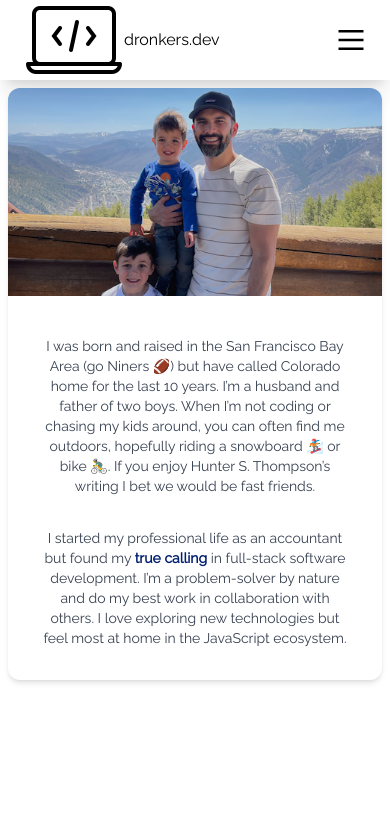
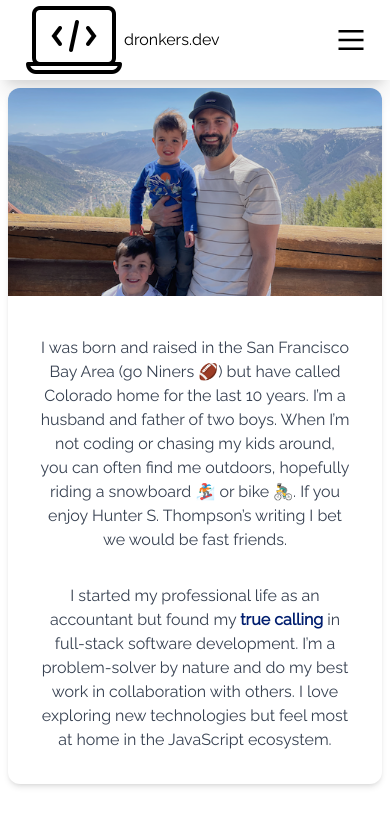
Before and after one commit to tdronkers04/portfolio-website, a Next.js app: page /about in a window 390 px wide. Shown: the top 826 px of the page. Built offline with nearby package versions, Linux system fonts and the light colour scheme.

Commit message:
remove small text

```diff
--- a/components/Bio.jsx
+++ b/components/Bio.jsx
@@ -12,9 +12,9 @@ function Bio() {
               <img className="h-52 w-full object-cover md:h-full md:w-80" src="/assets/boys.webp" alt="tim and boys"/>
             </div>
             <div className="p-8">
-              <p className="mt-2 text-sm md:text-base text-gray-700">I was born and raised in the San Francisco Bay Area (go Niners 🏈) but have called Colorado home for the last 10 years. I’m a husband and father of two boys. When I’m not coding or chasing my kids around, you can often find me outdoors, hopefully riding a snowboard 🏂 or bike 🚴‍♂️. If you enjoy Hunter S. Thompson’s writing I bet we would be fast friends.</p>
+              <p className="mt-2 text-gray-700">I was born and raised in the San Francisco Bay Area (go Niners 🏈) but have called Colorado home for the last 10 years. I’m a husband and father of two boys. When I’m not coding or chasing my kids around, you can often find me outdoors, hopefully riding a snowboard 🏂 or bike 🚴‍♂️. If you enjoy Hunter S. Thompson’s writing I bet we would be fast friends.</p>
               <br/>
-              <p className="mt-2 text-sm md:text-base text-gray-700">I started my professional life as an accountant but found my <a className="font-semibold text-[#011e6f] cursor-pointer" href="https://blog.dronkers.dev/buy-the-ticket-take-the-ride">true calling</a> in full-stack software development. I’m a problem-solver by nature and do my best work in collaboration with others. I love exploring new technologies but feel most at home in the JavaScript ecosystem.</p>
+              <p className="mt-2 text-gray-700">I started my professional life as an accountant but found my <a className="font-semibold text-[#011e6f] cursor-pointer" href="https://blog.dronkers.dev/buy-the-ticket-take-the-ride">true calling</a> in full-stack software development. I’m a problem-solver by nature and do my best work in collaboration with others. I love exploring new technologies but feel most at home in the JavaScript ecosystem.</p>
             </div>
           </div>
         </div>
```
